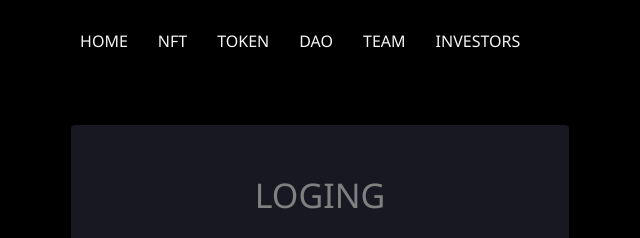
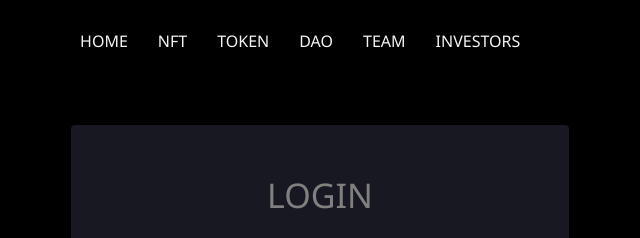
Before and after one commit to Rahulboyat/project_rush, a plain HTML site: page index.html in a window 1280 px wide. Both pictures are taken after a click on the button "DOWNLOAD". Shown: the top 238 px of the page, 320-960 px from the left. Drawn offline with nearby package versions, Linux system fonts and the light colour scheme.

Commit message:
Update index.html

```diff
--- a/index.html
+++ b/index.html
@@ -60,7 +60,7 @@
 
                     <section class="loginpage_container container ">
                         <div class="login_details mx-auto">
-                            <div class="heading_text text-center"><h>LOGING</h></div>
+                            <div class="heading_text text-center"><h>LOGIN</h></div>
                             <form class="form mx-auto">
                                 <input type="text" id="fname" placeholder=" NAME">
                                 <input type="text" id="lname" placeholder=" LAST NAME">
```
